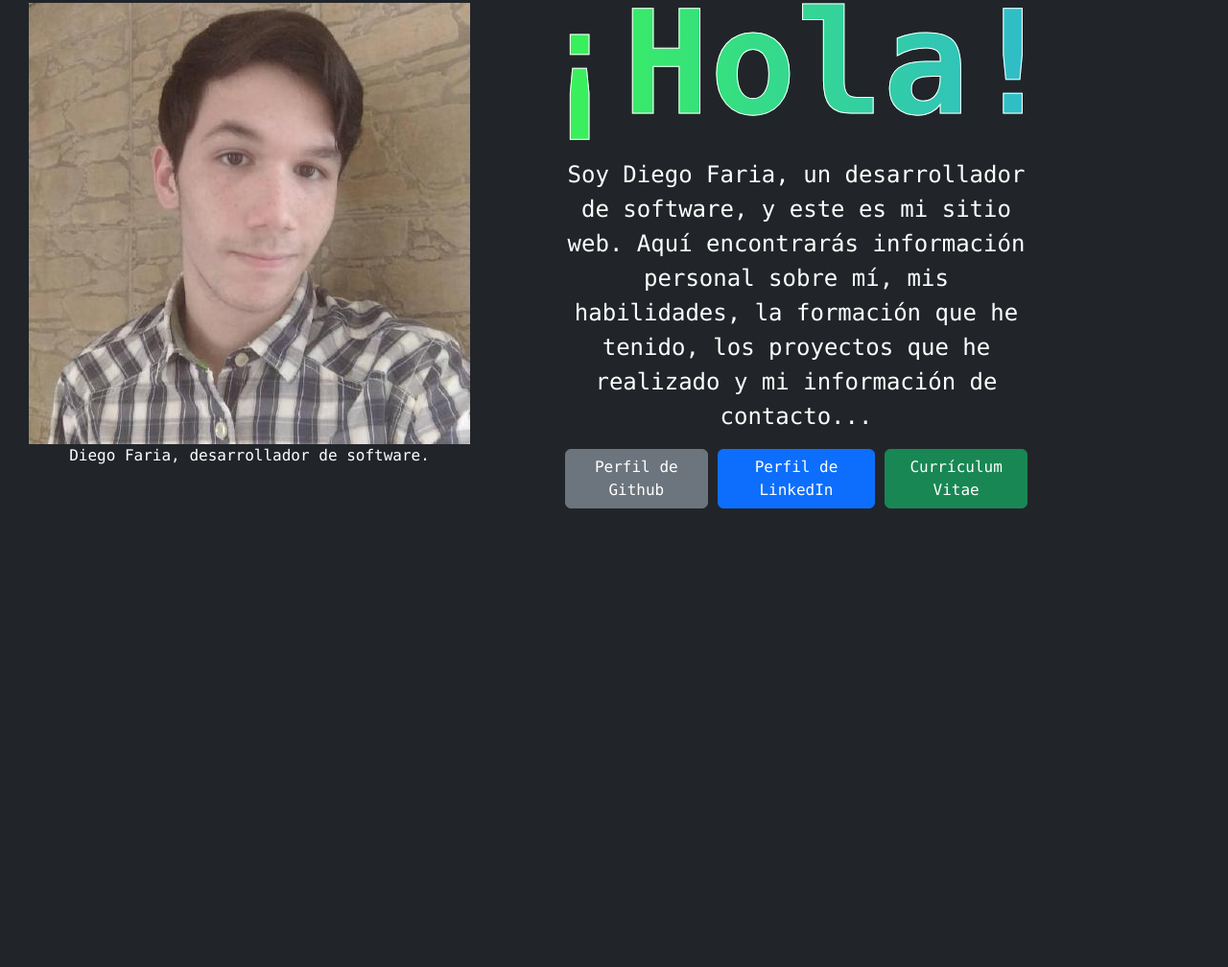
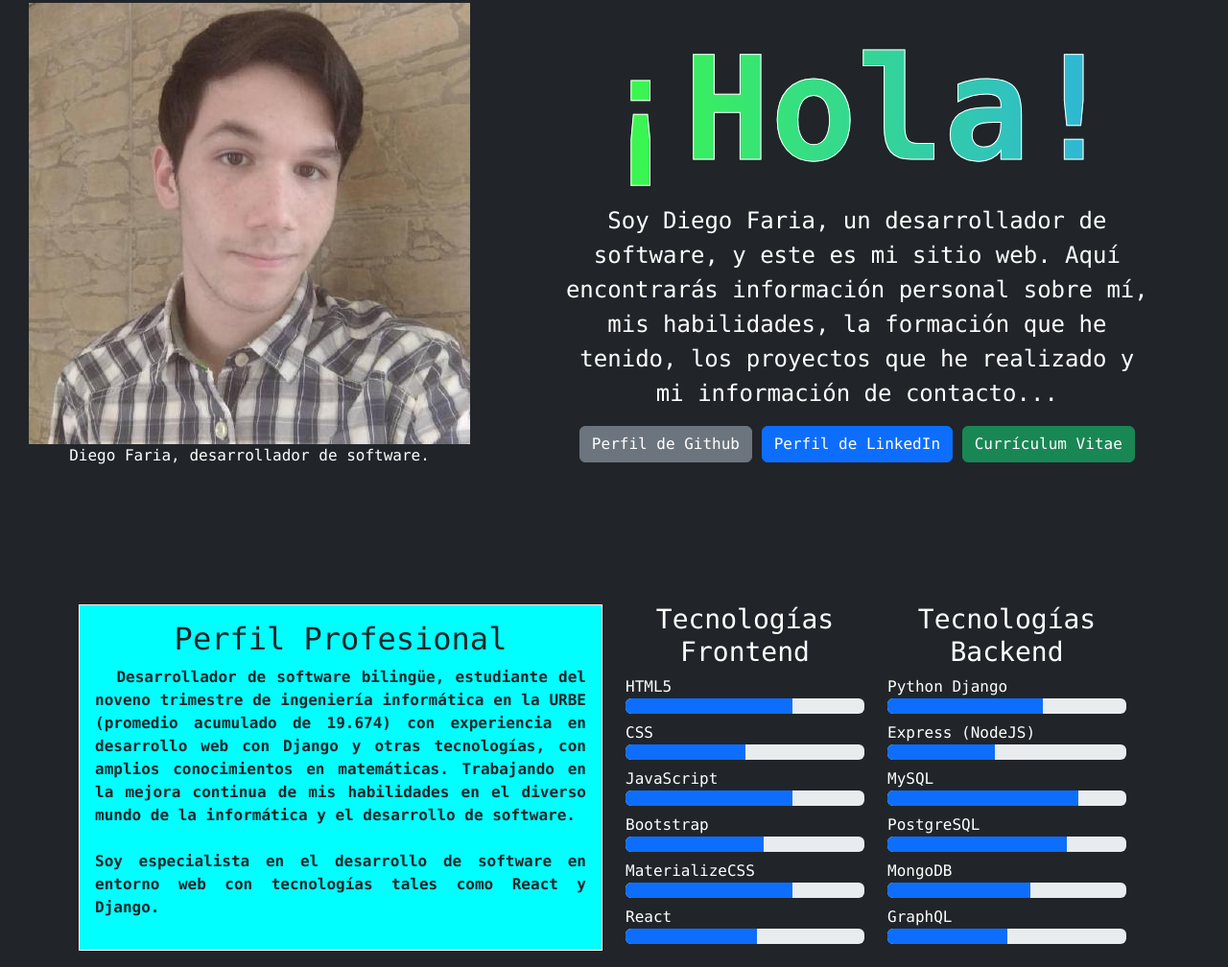
Before and after one commit to DiegoEfu/multimedia-2-5, a plain HTML site: page index.html in a window 1280 px wide. Shown: the part 235-1243 px from the top of the page at 96% size. Before the commit the page ends 864 px from the top, so only its background shows below. Drawn offline with nearby package versions, Linux system fonts and the light colour scheme.

Commit message:
hecha sección de perfil

```diff
--- a/index.html
+++ b/index.html
@@ -37,8 +37,8 @@
         </div>
       </nav>
 
-      <div class="container bg-dark mb-3" style="margin-top: 16vh;">
-        <div class="section row" id="inicio">
+      <div class="container bg-dark mb-3 d-flex justify-content-center flex-column" style="margin-top: 16vh;">
+        <div class="section row mb-3" id="inicio">
             <div class="col-lg-4 col-xs-12 d-flex justify-content-center align-items-center" id="container-bienvenida">
               <div sclass="d-flex justify-content-center flex-column">
                 <img src="assets/img/foto.jfif" alt="Yo, Diego Faria">
@@ -47,10 +47,10 @@
             </div>
             <div class="col-lg-8 col-xs-12 d-flex justify-content-center align-items-center">
                 <div>
-                    <h1 class="header text-white text-center" id="saludo">¡Hola!</h1>
                     <div class="row">
-                        <div class="col-2"></div>
-                        <div class="col-8">
+                        <div class="col-lg-2 col-xs-0"></div>
+                        <div class="col-lg-10 col-xs-12">
+                          <h1 class="header text-white text-center" id="saludo">¡Hola!</h1>
                             <p class="text-white medio text-center">
                                 Soy Diego Faria, un desarrollador de software, y este es mi sitio web.
                                 Aquí encontrarás información personal sobre mí, mis habilidades, la
@@ -60,13 +60,129 @@
                             <div class="d-flex justify-content-center">
                                 <a class="btn btn-secondary" target="_blank" href="https://www.github.com/efu-dev">Perfil de Github</a>&nbsp;
                                 <a class="btn btn-primary" target="_blank" href="https://www.linkedin.com/in/diego-faria-aa53bb205/">Perfil de LinkedIn</a>&nbsp;
-                                <a class="btn btn-success" href="CV_Diego_Faria.pdf">Currículum Vitae</a>
+                                <a class="btn btn-success" target="_blank" href="CV_Diego_Faria.pdf">Currículum Vitae</a>
                             </div>
                         </div>
-                        <div class="col-2"></div>
                     </div>
                 </div>
             </div>
+        </div>
+
+        <div class="section row" id="perfil">
+          <div class="col-xs-12 col-md-6 d-flex justify-content-center align-items-center">
+            <div class="p-3" style="border: 1px solid white; background-color: cyan;">
+              <h2 class="text-center">Perfil Profesional</h2>
+              <p style="text-align: justify; font-weight: bold;">
+                &nbsp;&nbsp;Desarrollador de software bilingüe, estudiante del noveno trimestre
+                de ingeniería informática en la URBE (promedio acumulado de
+                19.674) con experiencia en desarrollo web con Django y otras
+                tecnologías, con amplios conocimientos en matemáticas.
+                Trabajando en la mejora continua de mis habilidades en el diverso
+                mundo de la informática y el desarrollo de software. <br> <br>
+
+                Soy especialista en el desarrollo de software en entorno web con
+                tecnologías tales como React y Django.
+              </p>
+            </div>
+          </div>
+
+          <div class="col-xs-12 col-md-6 row">
+            <div class="col-xs-12 col-md-6">
+              <h3 class="text-center text-white">Tecnologías Frontend</h3>
+
+              <div>
+                <div class="text-white d-flex flex-column mb-2" style="width: 100%;">
+                  HTML5
+                  <div class="progress">
+                    <div class="progress-bar" role="progressbar" style="width: 70%;" aria-valuenow="70" aria-valuemin="0" aria-valuemax="100"></div>
+                  </div>
+                </div>
+
+                <div class="text-white d-flex flex-column mb-2" style="width: 100%;">
+                  CSS
+                  <div class="progress">
+                    <div class="progress-bar" role="progressbar" style="width: 50%;" aria-valuenow="50" aria-valuemin="0" aria-valuemax="100"></div>
+                  </div>
+                </div>
+
+                <div class="text-white d-flex flex-column mb-2" style="width: 100%;">
+                  JavaScript
+                  <div class="progress">
+                    <div class="progress-bar" role="progressbar" style="width: 70%;" aria-valuenow="70" aria-valuemin="0" aria-valuemax="100"></div>
+                  </div>
+                </div>
+
+                <div class="text-white d-flex flex-column mb-2" style="width: 100%;">
+                  Bootstrap
+                  <div class="progress">
+                    <div class="progress-bar" role="progressbar" style="width: 58%;" aria-valuenow="58" aria-valuemin="0" aria-valuemax="100"></div>
+                  </div>
+                </div>
+
+                <div class="text-white d-flex flex-column mb-2" style="width: 100%;">
+                  MaterializeCSS
+                  <div class="progress">
+                    <div class="progress-bar" role="progressbar" style="width: 70%;" aria-valuenow="70" aria-valuemin="0" aria-valuemax="100"></div>
+                  </div>
+                </div>
+
+                <div class="text-white d-flex flex-column mb-2" style="width: 100%;">
+                  React
+                  <div class="progress">
+                    <div class="progress-bar" role="progressbar" style="width: 55%;" aria-valuenow="55" aria-valuemin="0" aria-valuemax="100"></div>
+                  </div>
+                </div>
+              </div>
+            </div>
+            <div class="col-xs-12 col-md-6">
+              <h3 class="text-center text-white">Tecnologías Backend</h3>
+
+              <div>
+                <h3 class="text-center" style="color: cyan;"></h3>
+                <div class="text-white d-flex flex-column mb-2" style="width: 100%;">
+                  Python Django
+                  <div class="progress">
+                    <div class="progress-bar" role="progressbar" style="width: 65%;" aria-valuenow="65" aria-valuemin="0" aria-valuemax="100"></div>
+                  </div>
+                </div>
+
+                <div class="text-white d-flex flex-column mb-2" style="width: 100%;">
+                  Express (NodeJS)
+                  <div class="progress">
+                    <div class="progress-bar" role="progressbar" style="width: 45%;" aria-valuenow="45" aria-valuemin="0" aria-valuemax="100"></div>
+                  </div>
+                </div>
+
+                <div class="text-white d-flex flex-column mb-2" style="width: 100%;">
+                  MySQL
+                  <div class="progress">
+                    <div class="progress-bar" role="progressbar" style="width: 80%;" aria-valuenow="80" aria-valuemin="0" aria-valuemax="100"></div>
+                  </div>
+                </div>
+
+                <div class="text-white d-flex flex-column mb-2" style="width: 100%;">
+                  PostgreSQL
+                  <div class="progress">
+                    <div class="progress-bar" role="progressbar" style="width: 75%;" aria-valuenow="75" aria-valuemin="0" aria-valuemax="100"></div>
+                  </div>
+                </div>
+
+                <div class="text-white d-flex flex-column mb-2" style="width: 100%;">
+                  MongoDB
+                  <div class="progress">
+                    <div class="progress-bar" role="progressbar" style="width: 60%;" aria-valuenow="60" aria-valuemin="0" aria-valuemax="100"></div>
+                  </div>
+                </div>
+
+                <div class="text-white d-flex flex-column mb-2" style="width: 100%;">
+                  GraphQL
+                  <div class="progress">
+                    <div class="progress-bar" role="progressbar" style="width: 50%;" aria-valuenow="50" aria-valuemin="0" aria-valuemax="100"></div>
+                  </div>
+                </div>
+              </div>
+            </div>
+          </div>
         </div>
       </div>
 
```
